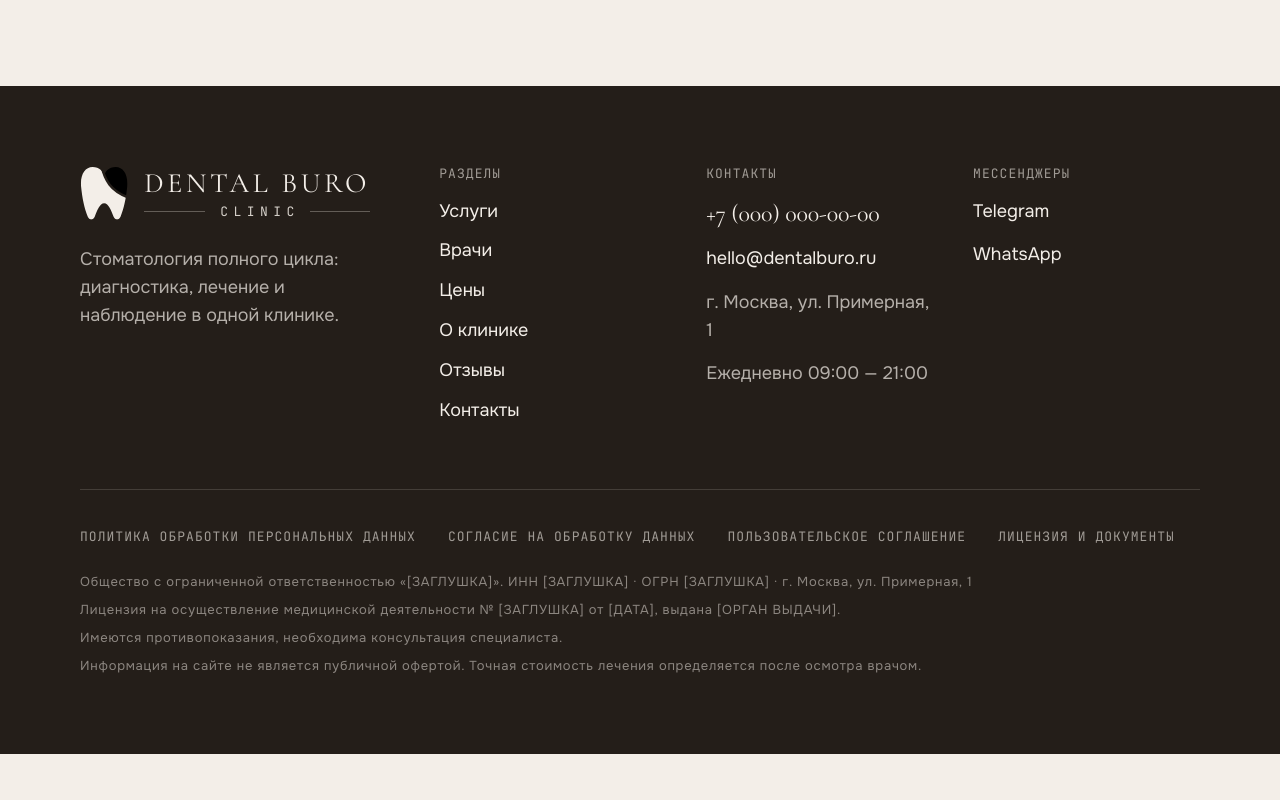
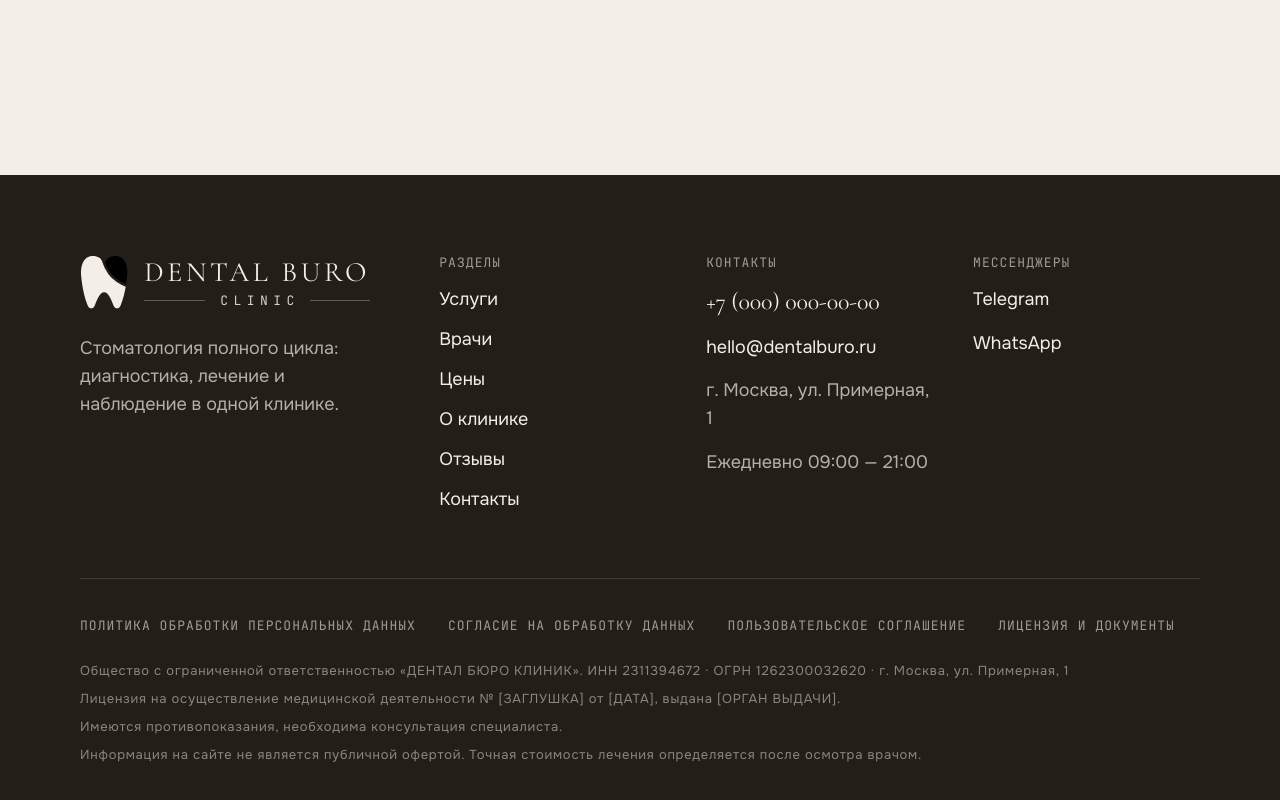
Before and after one commit to nighttcrawlerr/Dental-Buro, a Next.js app: page /contacts in a window 1280 px wide. Shown: the part 2787-3587 px from the top of the page. Before the commit the page ends 3541 px from the top, so only its background shows below. Built offline with nearby package versions, Linux system fonts and the light colour scheme; no server answers.

Commit message:
Fill in the clinic's legal details

```diff
--- a/src/components/legal/legal-details.tsx
+++ b/src/components/legal/legal-details.tsx
@@ -8,6 +8,7 @@ export function LegalDetails() {
   const rows: [string, string][] = [
     ["Организация", legal.fullName],
     ["ИНН", legal.inn],
+    ["КПП", legal.kpp],
     ["ОГРН", legal.ogrn],
     ["Юридический адрес", legal.legalAddress],
     ["Адрес клиники", clinic.address],
--- a/src/content/site.ts
+++ b/src/content/site.ts
@@ -24,13 +24,15 @@ export const clinic = {
  * их показывают подвал и раздел документов на /about. Одно место, чтобы
  * номер лицензии не разошёлся между страницами.
  *
- * ЗАГЛУШКИ: заменить данными из выписки ЕГРЮЛ и лицензии (этап 5 плана).
+ * Реквизиты — из карточки предприятия. ЗАГЛУШКИ остались в лицензии (этап 5 плана).
  */
 export const legal = {
-  fullName: "Общество с ограниченной ответственностью «[ЗАГЛУШКА]»",
-  inn: "[ЗАГЛУШКА]",
-  ogrn: "[ЗАГЛУШКА]",
-  legalAddress: "[ЮРИДИЧЕСКИЙ АДРЕС]",
+  fullName: "Общество с ограниченной ответственностью «ДЕНТАЛ БЮРО КЛИНИК»",
+  inn: "2311394672",
+  kpp: "231101001",
+  ogrn: "1262300032620",
+  legalAddress:
+    "350005, Краснодарский край, г.о. город Краснодар, г. Краснодар, ул. Конгрессная, д. 19/1",
   license: {
     number: "[ЗАГЛУШКА]",
     date: "[ДАТА]",
```
